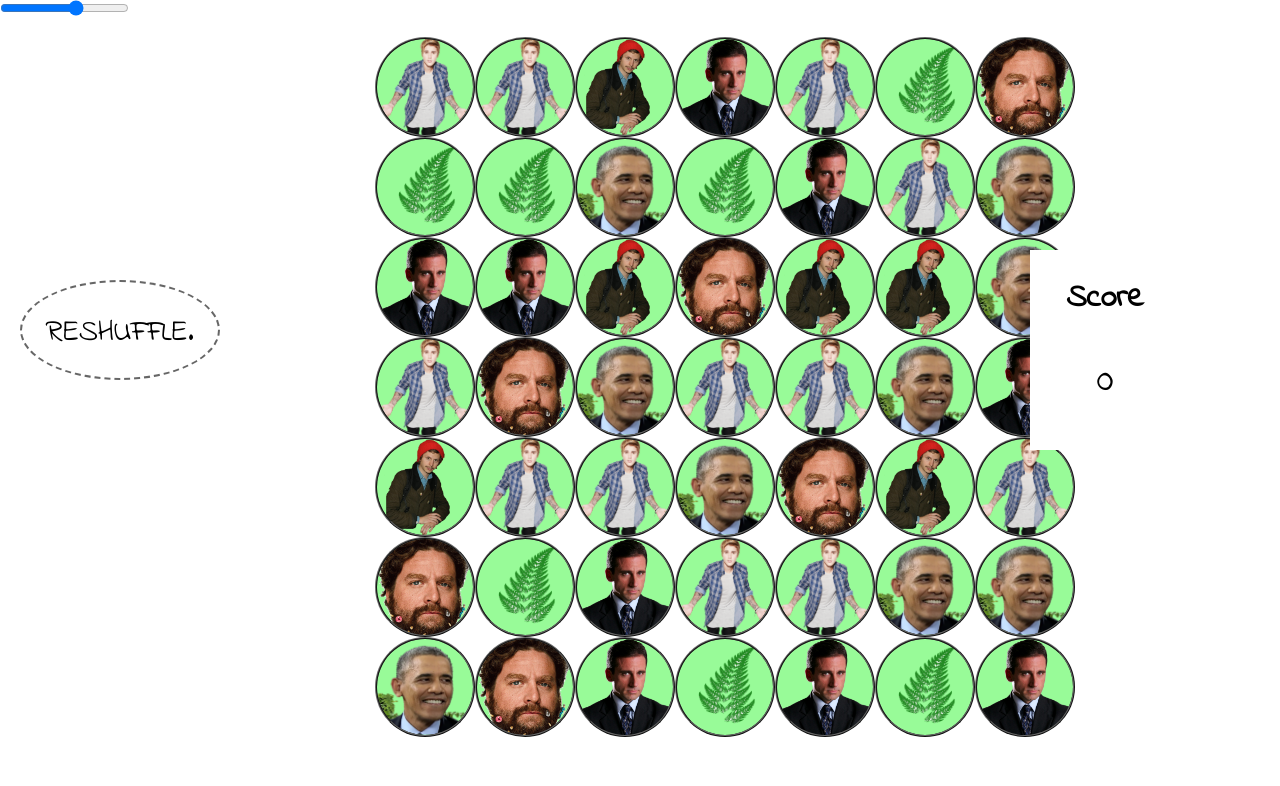
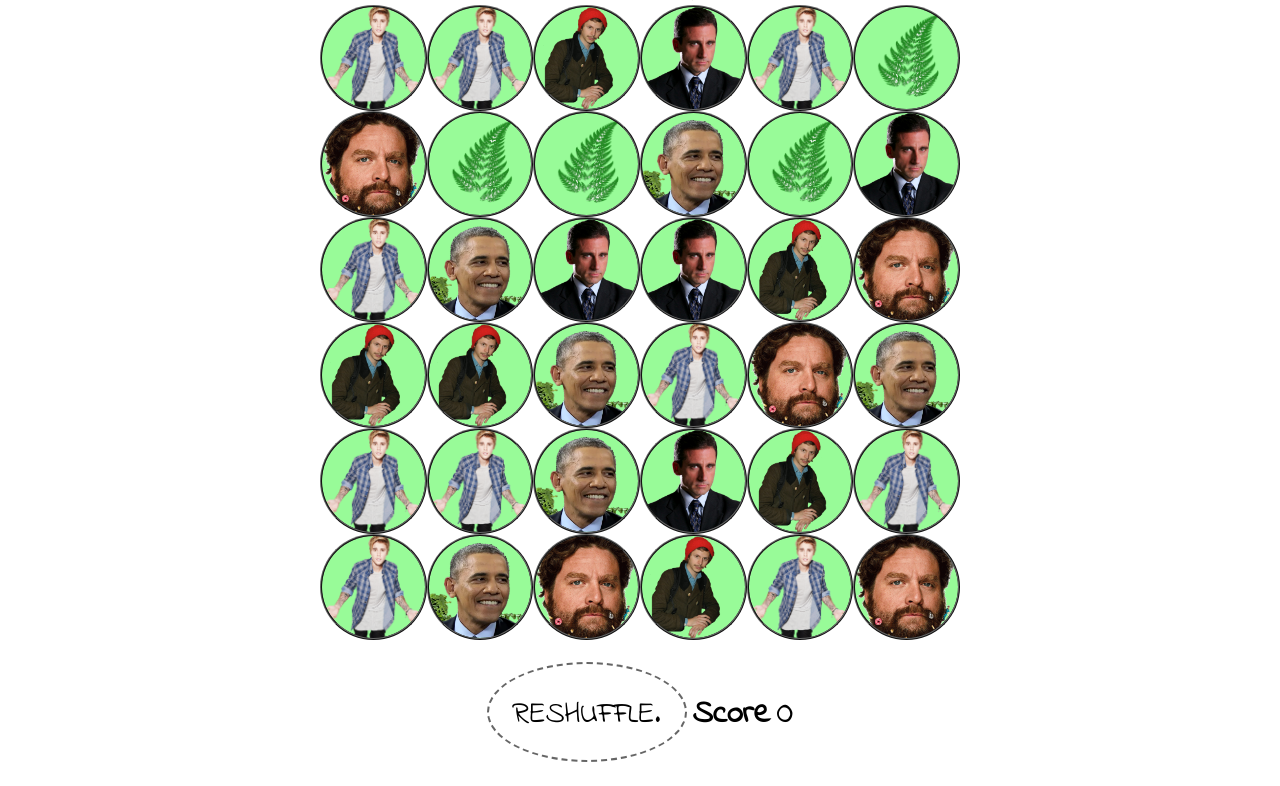
Before and after one commit to markjdvs/between-many-ferns, a PHP site: page / in a window 1280 px wide. Shown: the part 50-836 px from the top of the page. Before the commit the page ends 787 px from the top, so only its background shows below. Run offline with PHP 8.4, Linux system fonts and the light colour scheme; some libraries are stand-ins or nearby versions.

Commit message:
styling is now based on n for the grid and centrally aligned page

```diff
--- a/css/style.css
+++ b/css/style.css
@@ -15,18 +15,18 @@ header {
 }
 
 main {
+  text-align: center;
   height: 100%;
   margin: 0 auto;
   background-color: #fff;
-  position: relative;
 }
 
 ul {
-  height: 700px;
-  width: 700px;
-  padding: 0;
-  left: 375px;
-  position: absolute;
+  margin: 0 auto;
+  width: 50vw;
+  height: 50vw;
+  padding: 5px 0 0 0;
+  overflow: hidden;
 }
 
 .shuffle {
@@ -35,29 +35,22 @@ ul {
   background-color: #fff;
   height: 100px;
   width: 200px;
-  top: 280px;
-  left: 20px;
-  position: absolute;
   text-align: center;
   border: 2px dashed #666666;
   border-radius: 50%;
   line-height: 100px;
-  text-align: center;
   outline: none;
 }
 
 div.display {
-  height: 200px;
-  width: 150px;
-  top: 250px;
-  right: 100px;
-  position: absolute;
   text-align: center;
   padding: 10px;
   font-family: 'Indie Flower', cursive;
   background-color: #fff;
-  position: absolute;
-  text-align: center;
+}
+
+div.display h1, div.display p, div.display button {
+  display: inline-block;
 }
 
 div.display p {
@@ -65,8 +58,8 @@ div.display p {
 }
 
 li {
-  height: 100px;
-  width: 100px;
+  /*height: 100px;*/
+  /*width: 100px;*/
   float: left;
   list-style: none;
   background-size: cover;
--- a/index.html
+++ b/index.html
@@ -14,15 +14,15 @@
       Between Many Ferns
     </header>
     <main>
-
-      <input type="range" min="5" max="10">
-      <button class="shuffle">RESHUFFLE.</button>
-      <ul></ul>
-      <div class="display">
-        <h1>Score</h1>
-        <p class="score">0</p>
+      <div>
+        <ul></ul>
       </div>
-
+        <div class="display">
+          <!-- <input type="range" min="5" max="10"> -->
+          <button class="shuffle">RESHUFFLE.</button>
+          <h1>Score</h1>
+          <p class="score">0</p>
+        </div>
     </main>
   </body>
 </html>
--- a/js/app.js
+++ b/js/app.js
@@ -5,7 +5,7 @@ let tempArray = [];
 let $matches = [];
 let count = 0;
 let $choiceArray = [];
-let n = 7;
+let n = 6;
 let nSq = Math.pow(n, 2);
 
 $(() => {
@@ -24,10 +24,12 @@ $(() => {
 
   function genBoard () {
     const tile = '<li></li>';
+    $board.empty();
     for (let i = 0; i<nSq; i++) {
       $board.append(tile);
       tilePicGenerator(i);
     }
+    $board.find('li').css({'width': `calc(100% / ${n})`, 'height': `calc(100% / ${n})`});
   }
 
   function reShuffle () {
@@ -267,11 +269,18 @@ $(() => {
     }
   }
 
-  // function boardSizeHasChanged() {
+  // function gameBegin(e) {
   //   n = $(e.target).val();
   //   nSq = Math.pow(n, 2);
   //   $('ul').empty();
   //   genBoard();
+  //   boardHasStreaks();
+  //   while($matches.length>0) {
+  //     removeRepositionUpdate();
+  //     boardHasStreaks();
+  //   }
+  //   $board.on('click', 'li', matchAdjTiles);
+  //   $shuffle.on('click', reShuffle);
   // }
 
   genBoard();
@@ -283,8 +292,9 @@ $(() => {
     boardHasStreaks();
   }
 
-  // $('input[type=range]').on('change', boardSizeHasChanged);
+  // $('input[type=range]').on('change', gameBegin);
   $board.on('click', 'li', matchAdjTiles);
   $shuffle.on('click', reShuffle);
 
+
 });
```
